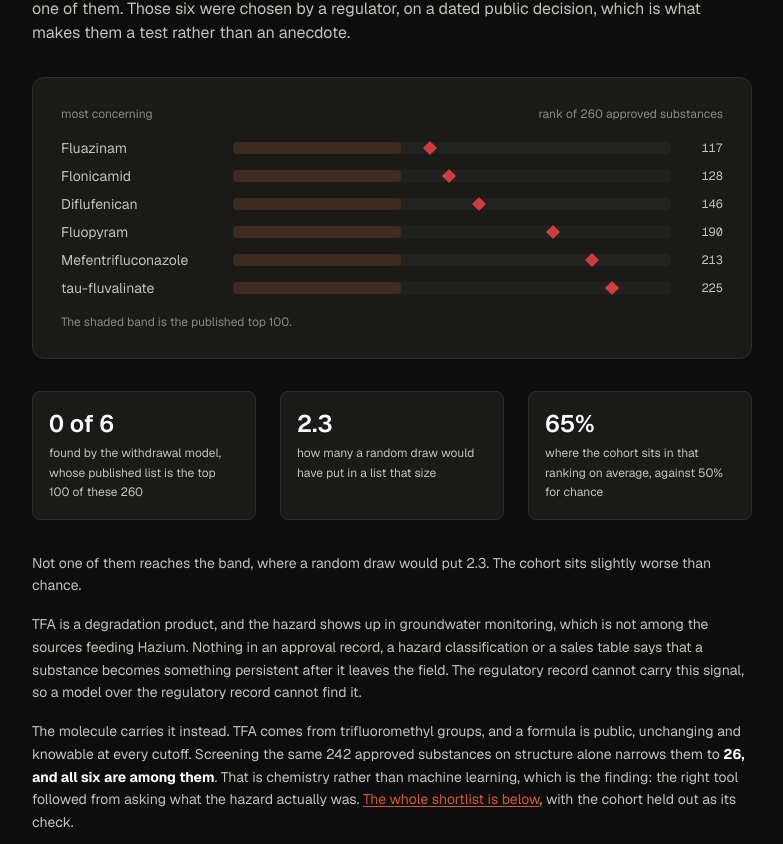
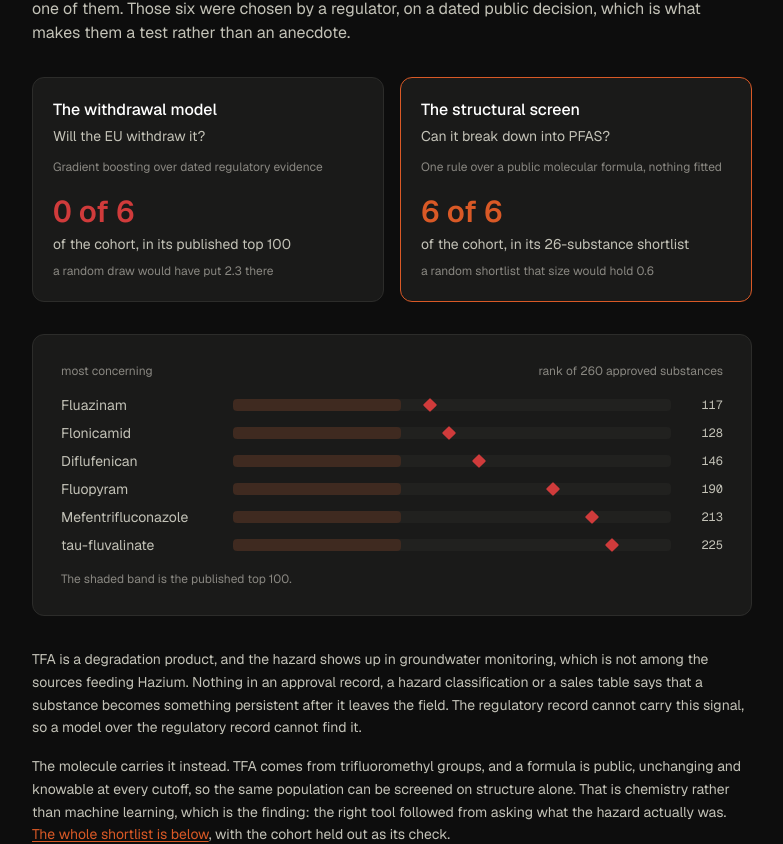
Before and after one commit to MartinBlomqvistDev/hazium, a Next.js app in the folder web/: page /watchlist in a window 1280 px wide. Shown: the part 2640-3484 px from the top of the page, without its empty margins (248-1031 px from the left). Built offline with nearby package versions, Linux system fonts and the light colour scheme.

Commit message:
feat: show the model and the screen side by side on the same cohort

```diff
--- a/web/components/AnchorCase.tsx
+++ b/web/components/AnchorCase.tsx
@@ -28,7 +28,7 @@ export default function AnchorCase({
     <section id="anchor" className="border-b border-hairline">
       <div className="mx-auto max-w-3xl px-6 py-16">
         <h2 className="text-sm font-semibold uppercase tracking-wider text-accent">
-          The case it still misses
+          The case the model misses
         </h2>
         <p className="mt-4 text-text-secondary">
           Everything above is measured against EU withdrawals. This is measured against the
@@ -40,6 +40,54 @@ export default function AnchorCase({
           groundwater. Fluazinam is one of them. Those six were chosen by a regulator, on a
           dated public decision, which is what makes them a test rather than an anecdote.
         </p>
+
+        {/* The same six substances, two methods, opposite outcomes. Read
+            sequentially this produced "0 of 6" and "6 of 6" a screen apart and
+            readers took them for a contradiction. Side by side the contrast is
+            the point rather than the confusion. On a phone the columns stack,
+            so each keeps its own heading. */}
+        <div className="mt-8 grid grid-cols-1 gap-4 sm:grid-cols-2">
+          {[
+            {
+              title: "The withdrawal model",
+              question: "Will the EU withdraw it?",
+              method: "Gradient boosting over dated regulatory evidence",
+              found: `${cohort.hits_in_top_k} of ${cohort.size}`,
+              band: `of the cohort, in its published top ${cohort.top_k}`,
+              chance: `a random draw would have put ${cohort.expected_in_top_k.toFixed(1)} there`,
+              hit: false,
+            },
+            {
+              title: "The structural screen",
+              question: "Can it break down into PFAS?",
+              method: "One rule over a public molecular formula, nothing fitted",
+              found: `${screen.kemi_found} of ${screen.kemi_total}`,
+              band: `of the cohort, in its ${screen.flagged}-substance shortlist`,
+              chance: `a random shortlist that size would hold ${screen.expected_by_chance.toFixed(1)}`,
+              hit: true,
+            },
+          ].map((c) => (
+            <div
+              key={c.title}
+              className="rounded-xl border bg-surface p-5"
+              style={{
+                borderColor: c.hit ? "var(--accent)" : "var(--hairline)",
+              }}
+            >
+              <h3 className="font-medium text-text-primary">{c.title}</h3>
+              <p className="mt-1 text-sm text-text-secondary">{c.question}</p>
+              <p className="mt-3 text-xs leading-relaxed text-text-muted">{c.method}</p>
+              <div
+                className="mt-4 tabular-nums text-3xl font-semibold"
+                style={{ color: c.hit ? "var(--accent)" : "var(--status-critical)" }}
+              >
+                {c.found}
+              </div>
+              <p className="mt-1 text-sm text-text-secondary">{c.band}</p>
+              <p className="mt-2 text-xs leading-relaxed text-text-muted">{c.chance}</p>
+            </div>
+          ))}
+        </div>
 
         <div className="mt-8 rounded-xl border border-hairline bg-surface p-5 sm:p-7">
           <div className="flex items-baseline justify-between text-xs text-text-muted">
@@ -83,26 +131,7 @@ export default function AnchorCase({
           </p>
         </div>
 
-        <div className="mt-8 grid grid-cols-1 gap-6 sm:grid-cols-3">
-          <Stat
-            value={`${cohort.hits_in_top_k} of ${cohort.size}`}
-            label={`found by the withdrawal model, whose published list is the top ${cohort.top_k} of these ${cohort.population}`}
-          />
-          <Stat
-            value={cohort.expected_in_top_k.toFixed(1)}
-            label={`how many a random draw would have put in a list that size`}
-          />
-          <Stat
-            value={`${Math.round(cohort.median_percentile * 100)}%`}
-            label="where the cohort sits in that ranking on average, against 50% for chance"
-          />
-        </div>
-
         <p className="mt-8 text-sm leading-relaxed text-text-secondary">
-          Not one of them reaches the band, where a random draw would put{" "}
-          {cohort.expected_in_top_k.toFixed(1)}. The cohort sits slightly worse than chance.
-        </p>
-        <p className="mt-4 text-sm leading-relaxed text-text-secondary">
           TFA is a degradation product, and the hazard shows up in groundwater monitoring,
           which is not among the sources feeding Hazium. Nothing in an approval record, a
           hazard classification or a sales table says that a substance becomes something
@@ -111,13 +140,10 @@ export default function AnchorCase({
         </p>
         <p className="mt-4 text-sm leading-relaxed text-text-secondary">
           The molecule carries it instead. TFA comes from trifluoromethyl groups, and a
-          formula is public, unchanging and knowable at every cutoff. Screening the same{" "}
-          {screen.population} approved substances on structure alone narrows them to{" "}
-          <strong className="text-text-primary">
-            {screen.flagged}, and all six are among them
-          </strong>
-          . That is chemistry rather than machine learning, which is the finding: the right
-          tool followed from asking what the hazard actually was.{" "}
+          formula is public, unchanging and knowable at every cutoff, so the same population
+          can be screened on structure alone. That is chemistry rather than machine learning,
+          which is the finding: the right tool followed from asking what the hazard actually
+          was.{" "}
           <a href="#screen" className="text-accent underline underline-offset-2">
             The whole shortlist is below
           </a>
--- a/web/components/PrecursorScreen.tsx
+++ b/web/components/PrecursorScreen.tsx
@@ -41,8 +41,8 @@ export default function PrecursorScreen({ data }: { data: TfaScreenData }) {
             label="of the approved substances with a resolved structure, able to form TFA"
           />
           <Stat
-            value={`${data.kemi_found} of ${data.kemi_total}`}
-            label={`of the same six found here, by structure, where a random shortlist this size would hold ${data.expected_by_chance.toFixed(1)}`}
+            value={data.all_found_one_in ? `1 in ${data.all_found_one_in.toLocaleString("en-GB")}` : "n/a"}
+            label="the chance a shortlist this size would hold the whole cohort by luck"
           />
           <Stat value="0" label="models fitted, parameters estimated, or labels used" />
         </div>
--- a/web/data/tfa_screen.json
+++ b/web/data/tfa_screen.json
@@ -10,6 +10,8 @@
  "efsa_total": 1,
  "exposure_cap_tonnes": 50.0,
  "fluorine_without_cf3": 6,
+ "all_found_p": 8.784712558099871e-07,
+ "all_found_one_in": 1138341,
  "entries": [
   {
    "rank": 1,
--- a/web/lib/types.ts
+++ b/web/lib/types.ts
@@ -308,6 +308,9 @@ export interface TfaScreenData {
   exposure_cap_tonnes: number;
   /** fluorine-bearing but not CF3, almost all difluoromethyl */
   fluorine_without_cf3: number;
+  /** hypergeometric chance of a shortlist this size holding the whole cohort */
+  all_found_p: number | null;
+  all_found_one_in: number | null;
   entries: ScreenEntry[];
 }
 
```
Also changed, not shown: 1 other file (tests, documents, lock files or other folders).
